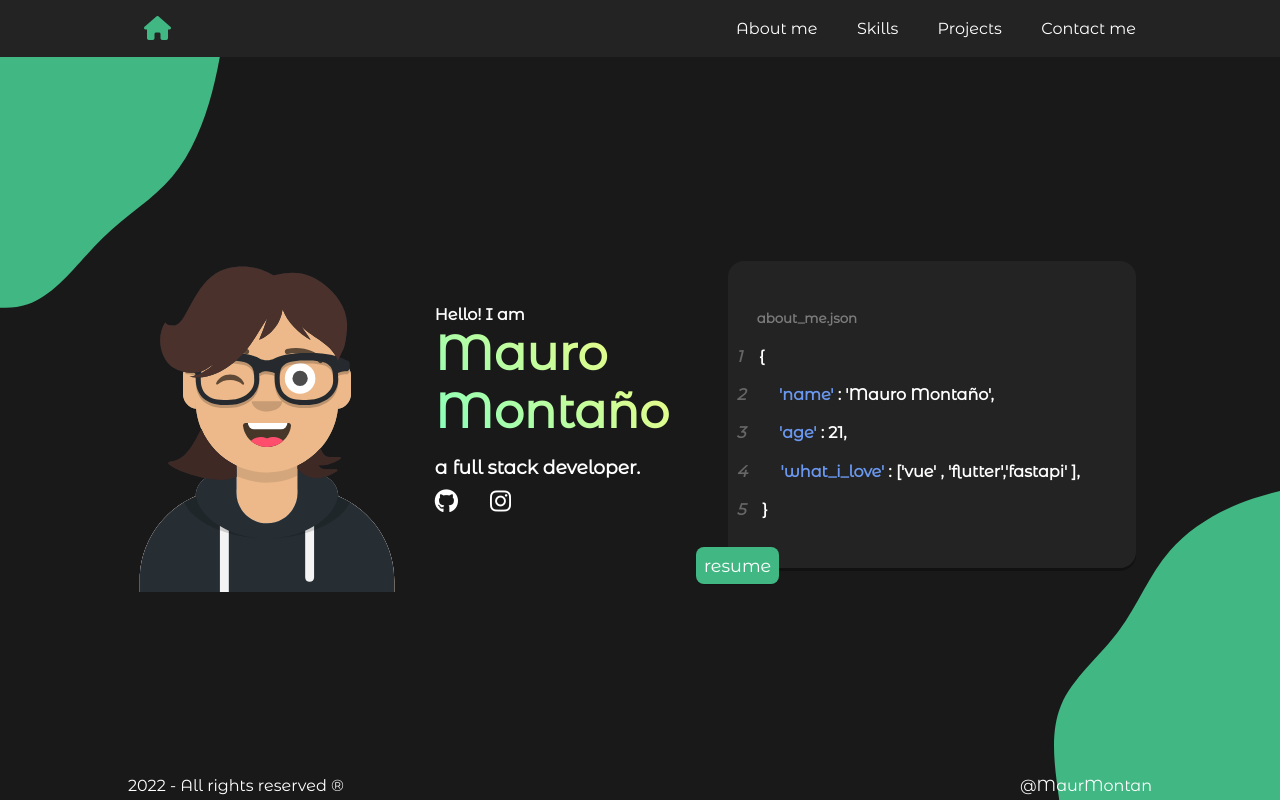
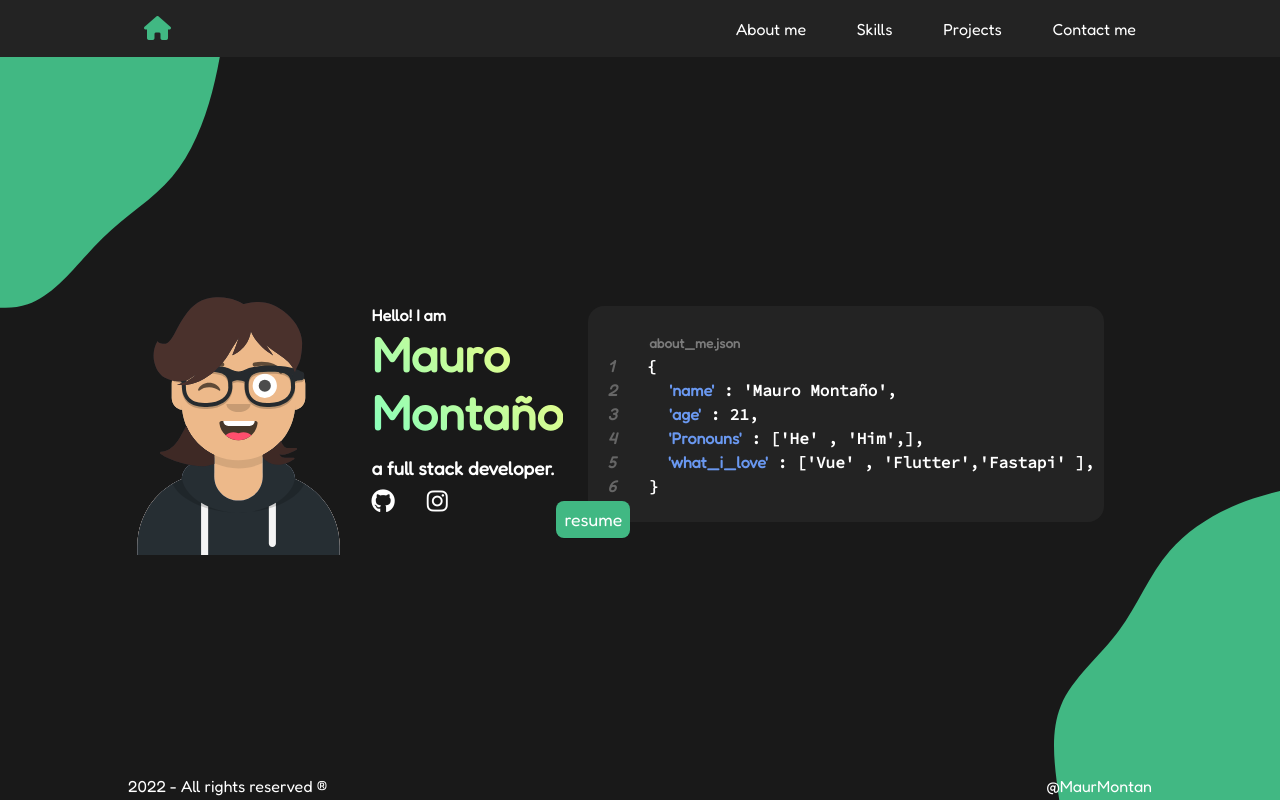
Before and after one commit to MauroMontan/My-portfolio, a Vue app: page / in a window 1280 px wide. Built offline with nearby package versions, Linux system fonts and the light colour scheme.

Commit message:
font changed to fredoka

```diff
--- a/src/App.vue
+++ b/src/App.vue
@@ -22,7 +22,7 @@ import { Header, Footer, Layout, Drawer } from "./components/components";
 </template>
 
 <style>
-@import url("https://fonts.googleapis.com/css2?family=Montserrat+Alternates&display=swap");
+@import url('https://fonts.googleapis.com/css2?family=Fredoka&display=swap');
 
 ::-webkit-scrollbar {
     display: none;
@@ -32,7 +32,7 @@ import { Header, Footer, Layout, Drawer } from "./components/components";
     margin: 0;
     padding: 0;
     box-sizing: border-box;
-  font-family: "Montserrat Alternates", sans-serif;
+    font-family: 'Fredoka', sans-serif;
     color: white;
 }
 
--- a/src/components/header.vue
+++ b/src/components/header.vue
@@ -53,6 +53,7 @@ i {
     height: 100%;
     width: 25rem;
 }
+
 .links ul {
     display: flex;
     height: 100%;
@@ -82,9 +83,11 @@ i {
     .links {
         display: none;
     }
+
     .burguer {
         display: flex;
     }
+
     .home {
         color: #191919;
     }
--- a/src/components/info_card.vue
+++ b/src/components/info_card.vue
@@ -6,22 +6,24 @@
       <code>
       <small> about_me.json </small>
   <i>1 </i>   {
-  <i>2 </i>       <b>'name'</b> : 'Mauro Montaño',
-  <i>3 </i>       <b>'age'</b> : 21,
-  <i>4 </i>       <b>'what_i_love'</b> : ['vue' , 'flutter','fastapi' ],
-  <i>5 </i>   }
+  <i>2 </i>     <b>'name'</b> : 'Mauro Montaño',
+  <i>3 </i>     <b>'age'</b> : 21,
+  <i>4 </i>     <b>'Pronouns'</b> : ['He' , 'Him',],
+  <i>5 </i>     <b>'what_i_love'</b> : ['Vue' , 'Flutter','Fastapi' ],
+  <i>6 </i>   }
       </code>
     </pre>
 
-    <button>resume</button>
+        <a href="https://1drv.ms/b/s!AuHup4ba9wF9wEGP1_dIL8LCejeN?e=3aMK3C" target="_blank">resume</a>
     </div>
 </template>
 <style scoped>
+@import url('https://fonts.googleapis.com/css2?family=Source+Code+Pro&display=swap');
+
 .code {
-  width: 85%;
-  border-radius: 1rem;
+    width: 100%;
+    border-radius: 0.5rem;
     position: relative;
-  box-shadow: 0 3px 0 rgba(0, 0, 0, 0.3);
     animation: all 1s ease;
 }
 
@@ -38,15 +40,18 @@ pre {
     justify-content: start;
     border-radius: 1rem;
 }
+
 .code pre code {
     font-weight: bold;
-  line-height: 2.4;
+    line-height: 1.5;
+    font-family: 'Source Code Pro', monospace;
 }
 
-button {
+a {
     background: #41b883;
     padding: 0.5rem;
     outline: none;
+    text-decoration: none;
     border-radius: 0.5rem;
     border: none;
     position: absolute;
@@ -60,27 +65,31 @@ button {
 b {
     color: #6a98f0;
 }
+
 i {
     opacity: 0.3;
 }
 
-button:active {
+a:active {
     transform: scale(110%);
 }
 
-button:hover {
+a:hover {
     opacity: 0.7;
 }
+
 @media (max-width: 768px) {
     .code {
         width: 100%;
     }
-  button {
+
+    a {
         left: unset;
         bottom: unset;
         top: -1rem;
         right: 1rem;
     }
+
     pre {
         font-size: 0.8rem;
     }
--- a/src/components/skill_card.vue
+++ b/src/components/skill_card.vue
@@ -60,10 +60,12 @@ defineProps<{
     align-items: flex-start;
     justify-content: space-around;
 }
+
 .about p {
     color: #4db9b4;
     font-size: 1.1rem;
 }
+
 .about h3 {
     color: #5f8dec;
 }
--- a/src/views/home_view.vue
+++ b/src/views/home_view.vue
@@ -5,7 +5,7 @@ import { InfoCard } from "../components/components";
 <template>
     <div class="container">
         <div class="content">
-      <img src="../assets/avatar.svg" alt="" />
+            <img src="../assets/avatar.svg" alt="avatar picture" />
 
             <div class="intro">
                 <h4>Hello! I am</h4>
@@ -14,18 +14,11 @@ import { InfoCard } from "../components/components";
                 <h3>a full stack developer.</h3>
                 <div class="social">
                     <i>
-            <a
-              class="fa-brands fa-github"
-              href="https://github.com/MauroMontan"
-              target="_blank"
-            ></a>
+                        <a class="fa-brands fa-github" href="https://github.com/MauroMontan" target="_blank"></a>
                     </i>
                     <i>
-            <a
-              class="fa-brands fa-instagram"
-              href="https://www.instagram.com/mauro_montano_/"
-              target="_blank"
-            ></a>
+                        <a class="fa-brands fa-instagram" href="https://www.instagram.com/mauro_montano_/"
+                            target="_blank"></a>
                     </i>
                 </div>
             </div>
@@ -51,6 +44,7 @@ import { InfoCard } from "../components/components";
     align-items: center;
     justify-content: start;
 }
+
 .social i {
     font-size: 1.5rem;
     margin-right: 2rem;
@@ -97,7 +91,7 @@ img {
 .info {
     display: flex;
     align-items: center;
-
+    padding: 2rem;
     justify-content: end;
 }
 
@@ -105,13 +99,16 @@ img {
     .container {
         grid-template-columns: repeat(1, 1fr);
     }
+
     .info {
         justify-content: center;
+        padding: unset;
     }
 
     .content h1 {
         font-size: 2rem;
     }
+
     img {
         width: 50%;
         height: 50%;
```
Lines whose indentation alone changed are shown as unchanged.
